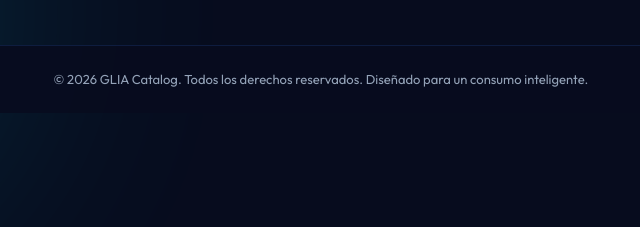
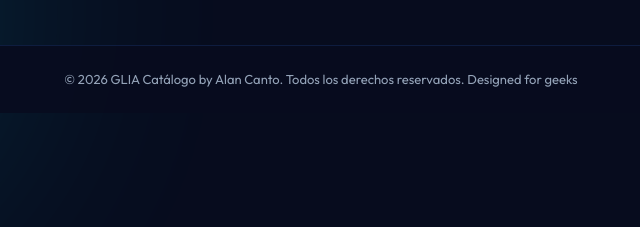
Before and after one commit to WadeWatts9/GLIA, a website: page public/index.html in a window 1280 px wide. Shown: the part 909-1136 px from the top of the page, 319-959 px from the left. Drawn offline with Linux system fonts and the light colour scheme; no server answers.

Commit message:
Update README with name origin and dev motivation, customize footer slogan

```diff
--- a/public/index.html
+++ b/public/index.html
@@ -164,7 +164,7 @@
   <!-- Footer -->
   <footer>
     <div class="footer-container container">
-      <p>© 2026 GLIA Catalog. Todos los derechos reservados. Diseñado para un consumo inteligente.</p>
+      <p>© 2026 GLIA Catálogo by Alan Canto. Todos los derechos reservados. Designed for geeks</p>
     </div>
   </footer>
 
```
Also changed, not shown: README.md.
